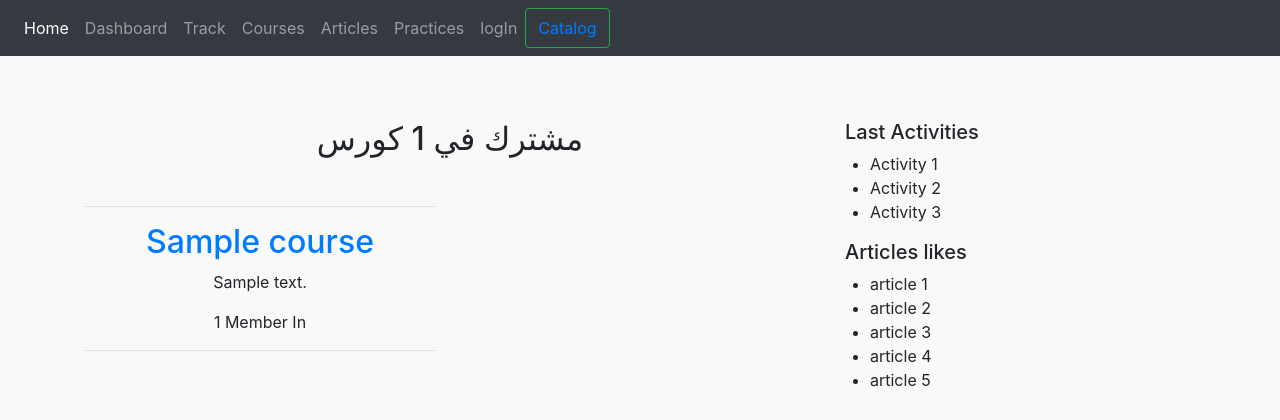
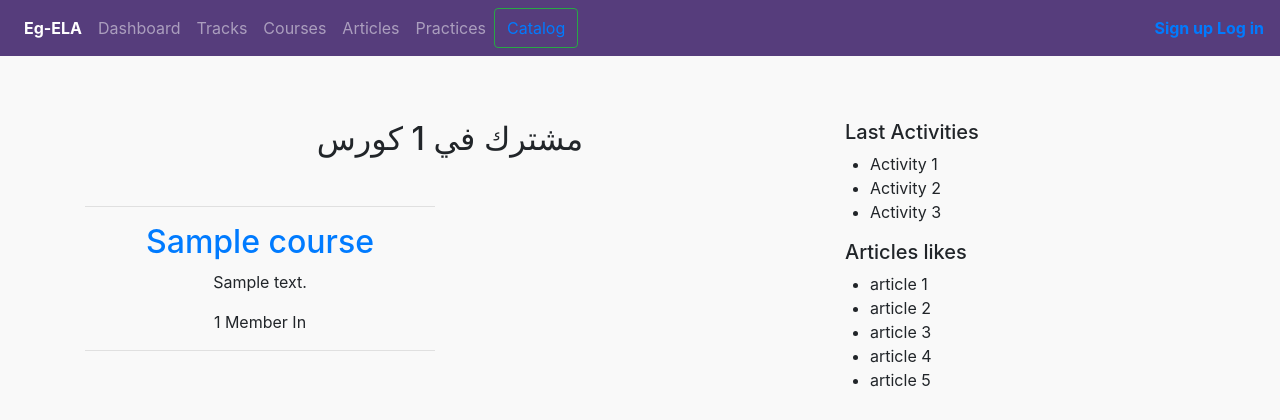
Before and after one commit to Dev-Badr/freeLearnAcademy, a Django app: template templates/accounts/dashboard.html in a window 1280 px wide. Shown: the top 420 px of the page. Run offline with Django 3.2, Linux system fonts and the light colour scheme; the template is opened without the code that fills it: most values are stand-ins (such as "Sample title", 1, 10 or a date in 2020); parts of the project's set-up code (start-up, migrations or seed data) failed here and were passed over; some libraries are stand-ins or nearby versions.

Commit message:
Update navbar

```diff
--- a/templates/includes/navbar.html
+++ b/templates/includes/navbar.html
@@ -1,23 +1,23 @@
-<nav class="navbar navbar-expand-lg navbar-dark bg-dark">
+<nav class="navbar navbar-expand navbar-dark " style="background-color: #563d7c;">
+
 	{% if user.username == 'admin' %}
   	<a class="navbar-brand" href="/admin/">Admin</a>
   {% endif %}
-  <button class="navbar-toggler" type="button" data-toggle="collapse" data-target="#navbarSupportedContent" aria-controls="navbarSupportedContent" aria-expanded="false" aria-label="Toggle navigation">
-    <span class="navbar-toggler-icon"></span>
-  </button>
 
   <div class="collapse navbar-collapse" id="navbarSupportedContent">
     <ul class="navbar-nav mr-auto">
 
       <li class="nav-item active">
-        <a class="nav-link" href="{% url 'home:home' %}">Home <span class="sr-only">(current)</span></a>
+        <a class="nav-link" href="{% url 'home:home' %}">
+          <strong>Eg-ELA </strong>
+        </a>
       </li>
 
       <li class="nav-item">
         <a class="nav-link" href="{% url 'track:dashboard' %}">Dashboard</a>
       </li>
       <li class="nav-item">
-        <a class="nav-link" href="{% url 'track:track-list' %}">Track</a>
+        <a class="nav-link" href="{% url 'track:track-list' %}">Tracks</a>
       </li>
       <li class="nav-item">
         <a class="nav-link" href="{% url 'track:course-list' %}">Courses</a>
@@ -29,11 +29,17 @@
         <a class="nav-link" href="{% url 'track:practice-list' %}">Practices</a>
       </li>
 
-      {% if user.is_authenticated %}
+      <button class="btn btn-outline-success my-2 my-sm-0" type="submit">
+        <a href="{% url 'home:search' %}">Catalog</a>
+      </button>
+    </ul>
+
+    {% if user.is_authenticated %}
+      <ul>
       <li class="nav-item dropdown">
         <a class="nav-link dropdown-toggle" href="#" id="navbarDropdown" role="button" data-toggle="dropdown" aria-haspopup="true" aria-expanded="false">
           <img src="{% if user.profile.photo %}{{ user.profile.photo.url }}{% endif %}" width="30"
-          	height="32" class="d-inline-block align-top" alt=""> {{user.username}}
+            height="32" class="d-inline-block align-top" alt=""> {{user.username}}
         </a>
         <div class="dropdown-menu" aria-labelledby="navbarDropdown">
           <a class="dropdown-item" href="{{ user.profile.get_absolute_url }}">Profile</a>
@@ -43,14 +49,24 @@
           <a class="dropdown-item" href="{% url 'accounts:logout' %}">Logout</a>
         </div>
       </li>
+      <ul>
       {% else %}
-    		<li class="nav-item">
-        	<a class="nav-link" href="{% url 'accounts:login' %}">logIn</a>
-      	</li>
+
+        <div class="navbar-end">
+          <div class="navbar-item">
+            <div class="buttons">
+              <a href="{% url 'accounts:signup' %}">
+                <strong>Sign up </strong>
+              </a>
+              <a href="{% url 'accounts:login' %}">
+                <strong>Log in</strong>
+              </a>
+            </div>
+          </div>
+        </div>
+
       {% endif %}
-      <button class="btn btn-outline-success my-2 my-sm-0" type="submit">
-        <a href="{% url 'home:search' %}">Catalog</a>
-      </button>
-    </ul>
+
+
   </div>
 </nav>
```
